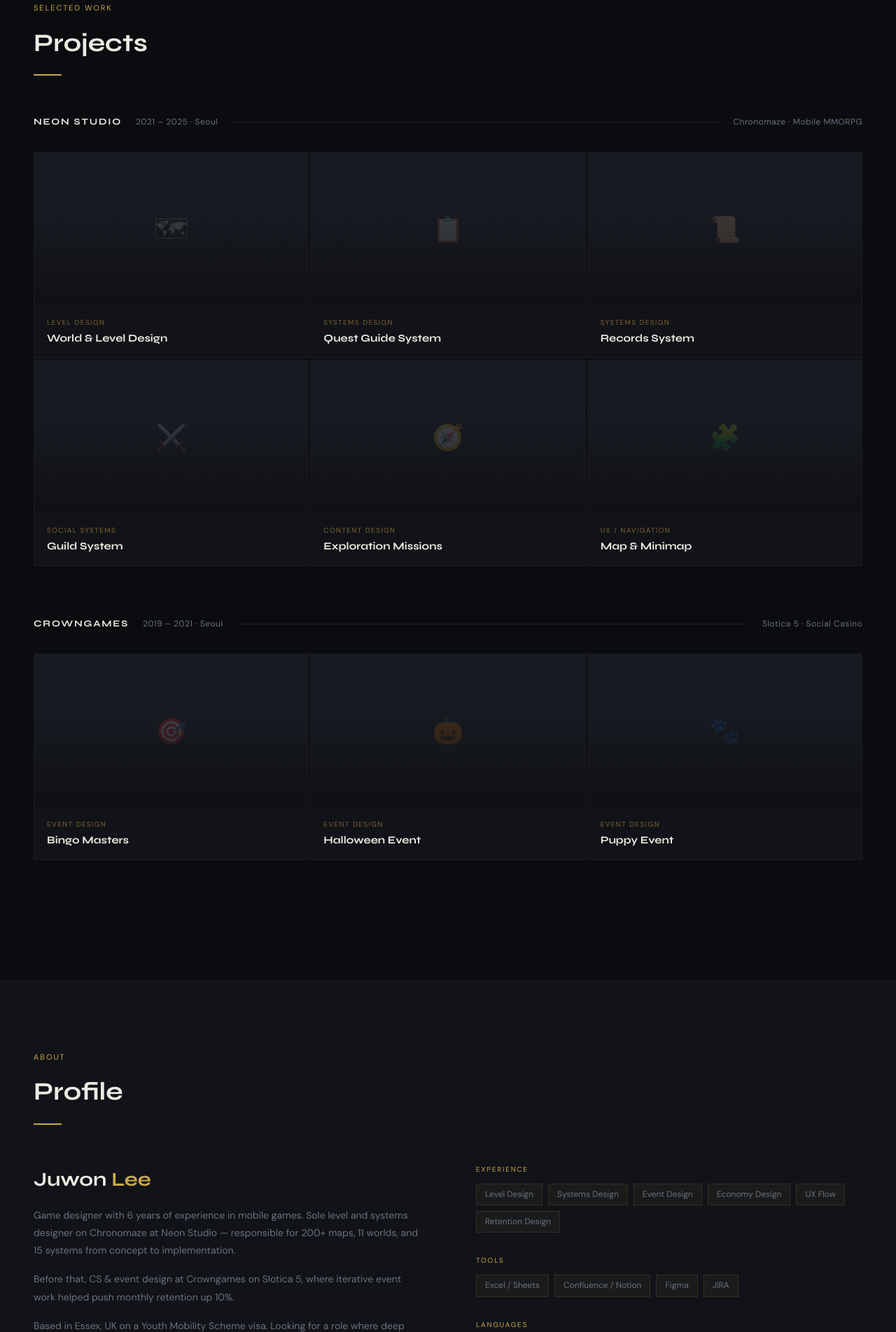
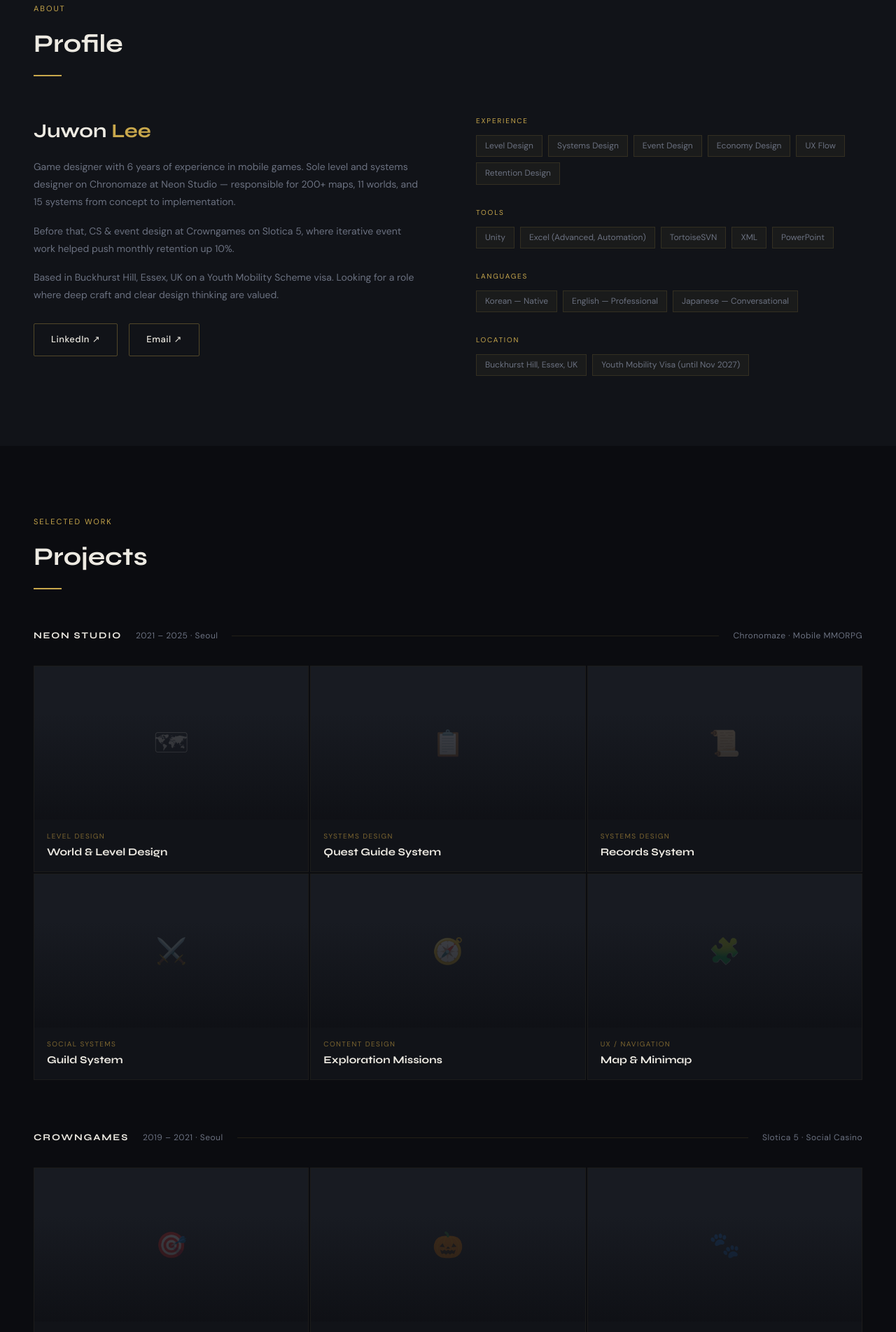
Before and after one commit to Atopos-Game/Portfolio, a plain HTML site: page index.html in a window 1280 px wide. Shown: the part 897-2800 px from the top of the page at 70% size. Drawn offline with nearby package versions, Linux system fonts and the light colour scheme.

Commit message:
Update: thin hero font, contact section with phone, remove Figma/JIRA & Key Metrics, profile after hero, Buckhurst Hill location

```diff
--- a/index.html
+++ b/index.html
@@ -6,7 +6,7 @@
 <title>Juwon Lee — Game Designer</title>
 <link rel="preconnect" href="https://fonts.googleapis.com" />
 <link rel="preconnect" href="https://fonts.gstatic.com" crossorigin />
-<link href="https://fonts.googleapis.com/css2?family=Syne:wght@400;500;600;700;800&family=DM+Sans:ital,wght@0,300;0,400;0,500;1,300&display=swap" rel="stylesheet" />
+<link href="https://fonts.googleapis.com/css2?family=Syne:wght@400;500;600;700;800&family=DM+Sans:ital,wght@0,300;0,400;0,500;1,300&family=Cormorant+Garamond:wght@300;400;500;600&display=swap" rel="stylesheet" />
 <style>
   :root {
     --bg: #0b0c10;
@@ -91,10 +91,10 @@
     0%, 100% { opacity: 1; } 50% { opacity: 0.3; }
   }
   h1 {
-    font-family: 'Syne', sans-serif;
-    font-size: clamp(42px, 5vw, 72px);
-    font-weight: 800; line-height: 1.05;
-    letter-spacing: -0.02em; margin-bottom: 24px;
+    font-family: 'Cormorant Garamond', serif;
+    font-size: clamp(46px, 5.5vw, 78px);
+    font-weight: 300; line-height: 1.05;
+    letter-spacing: -0.01em; margin-bottom: 24px;
   }
   h1 span { color: var(--gold); }
   .hero-sub {
@@ -375,6 +375,30 @@
     color: var(--muted);
   }
 
+  /* ── CONTACT ── */
+  #contact { background: var(--bg2); border-top: 1px solid rgba(201,168,76,0.08); }
+  .contact-inner {
+    max-width: 1200px; margin: 0 auto;
+    display: grid; grid-template-columns: repeat(3, 1fr); gap: 2px;
+    background: rgba(201,168,76,0.08);
+  }
+  .contact-card {
+    background: var(--bg); padding: 40px 32px; text-align: center;
+  }
+  .contact-icon {
+    font-size: 20px; color: var(--gold); margin-bottom: 14px;
+    font-family: 'Syne', sans-serif; font-weight: 700;
+  }
+  .contact-label {
+    font-size: 10px; letter-spacing: 0.18em; text-transform: uppercase;
+    color: var(--muted); margin-bottom: 10px;
+  }
+  .contact-value {
+    font-size: 14px; color: var(--white); text-decoration: none;
+    transition: color .2s;
+  }
+  .contact-value:hover { color: var(--gold); }
+
   /* ── FOOTER ── */
   footer {
     padding: 40px 48px;
@@ -398,6 +422,7 @@
     section { padding: 72px 24px; }
     .card-grid { grid-template-columns: 1fr 1fr; }
     .profile-inner { grid-template-columns: 1fr; gap: 48px; }
+    .contact-inner { grid-template-columns: 1fr; }
     footer { flex-direction: column; gap: 16px; text-align: center; }
     .overlay-content { padding: 24px 24px 28px; }
     .overlay-kpi { grid-template-columns: repeat(3, 1fr); }
@@ -425,7 +450,7 @@
   <ul>
     <li><a href="#work">Work</a></li>
     <li><a href="#profile">Profile</a></li>
-    <li><a href="mailto:quierado@gmail.com">Contact</a></li>
+    <li><a href="#contact">Contact</a></li>
   </ul>
 </nav>
 
@@ -435,7 +460,7 @@
     <div class="hero-left">
       <div class="hero-tag">Game Designer · Seoul → London</div>
       <h1>Designing<br/><span>Worlds.</span><br/>Building Systems.</h1>
-      <p class="hero-sub">6 years shipping mobile games — from single-cell level layouts to full social ecosystems. Currently based in Essex, seeking opportunities in UK games.</p>
+      <p class="hero-sub">6 years shipping mobile games — from single-cell level layouts to full social ecosystems. Currently based in Buckhurst Hill, Essex, seeking opportunities in UK games.</p>
       <div class="hero-links">
         <a href="#work" class="btn btn-primary">View Work</a>
         <a href="https://www.linkedin.com/in/juwon-lee-5b3097219" target="_blank" class="btn btn-outline">LinkedIn ↗</a>
@@ -458,6 +483,65 @@
       </div>
       <div class="hero-desc-block">
         Most recently at <strong>Neon Studio (Seoul)</strong> as sole level &amp; systems designer on <strong>Chronomaze</strong> — a 2D side-scrolling mobile MMORPG that reached 627K views on Bilibili PV before open beta. Before that, event design &amp; retention work at <strong>Crowngames</strong> lifted monthly retention by <strong>10%</strong>.
+      </div>
+    </div>
+  </div>
+</section>
+
+<!-- PROFILE -->
+<section id="profile">
+  <div class="section-header reveal">
+    <span class="section-label">About</span>
+    <h2 class="section-title">Profile</h2>
+    <div class="section-line"></div>
+  </div>
+  <div class="profile-inner">
+    <div class="profile-bio reveal">
+      <h3>Juwon <span>Lee</span></h3>
+      <p>Game designer with 6 years of experience in mobile games. Sole level and systems designer on Chronomaze at Neon Studio — responsible for 200+ maps, 11 worlds, and 15 systems from concept to implementation.</p>
+      <p>Before that, CS &amp; event design at Crowngames on Slotica 5, where iterative event work helped push monthly retention up 10%.</p>
+      <p>Based in Buckhurst Hill, Essex, UK on a Youth Mobility Scheme visa. Looking for a role where deep craft and clear design thinking are valued.</p>
+      <div class="hero-links">
+        <a href="https://www.linkedin.com/in/juwon-lee-5b3097219" target="_blank" class="btn btn-outline">LinkedIn ↗</a>
+        <a href="mailto:quierado@gmail.com" class="btn btn-outline">Email ↗</a>
+      </div>
+    </div>
+    <div class="profile-detail reveal">
+      <div class="detail-block">
+        <div class="detail-label">Experience</div>
+        <div class="skill-list">
+          <span class="skill-chip">Level Design</span>
+          <span class="skill-chip">Systems Design</span>
+          <span class="skill-chip">Event Design</span>
+          <span class="skill-chip">Economy Design</span>
+          <span class="skill-chip">UX Flow</span>
+          <span class="skill-chip">Retention Design</span>
+        </div>
+      </div>
+      <div class="detail-block">
+        <div class="detail-label">Tools</div>
+        <div class="skill-list">
+          <span class="skill-chip">Unity</span>
+          <span class="skill-chip">Excel (Advanced, Automation)</span>
+          <span class="skill-chip">TortoiseSVN</span>
+          <span class="skill-chip">XML</span>
+          <span class="skill-chip">PowerPoint</span>
+        </div>
+      </div>
+      <div class="detail-block">
+        <div class="detail-label">Languages</div>
+        <div class="skill-list">
+          <span class="skill-chip">Korean — Native</span>
+          <span class="skill-chip">English — Professional</span>
+          <span class="skill-chip">Japanese — Conversational</span>
+        </div>
+      </div>
+      <div class="detail-block">
+        <div class="detail-label">Location</div>
+        <div class="skill-list">
+          <span class="skill-chip">Buckhurst Hill, Essex, UK</span>
+          <span class="skill-chip">Youth Mobility Visa (until Nov 2027)</span>
+        </div>
       </div>
     </div>
   </div>
@@ -580,60 +664,28 @@
   </div>
 </section>
 
-<!-- PROFILE -->
-<section id="profile">
+<!-- CONTACT -->
+<section id="contact">
   <div class="section-header reveal">
-    <span class="section-label">About</span>
-    <h2 class="section-title">Profile</h2>
+    <span class="section-label">Get in Touch</span>
+    <h2 class="section-title">Contact</h2>
     <div class="section-line"></div>
   </div>
-  <div class="profile-inner">
-    <div class="profile-bio reveal">
-      <h3>Juwon <span>Lee</span></h3>
-      <p>Game designer with 6 years of experience in mobile games. Sole level and systems designer on Chronomaze at Neon Studio — responsible for 200+ maps, 11 worlds, and 15 systems from concept to implementation.</p>
-      <p>Before that, CS &amp; event design at Crowngames on Slotica 5, where iterative event work helped push monthly retention up 10%.</p>
-      <p>Based in Essex, UK on a Youth Mobility Scheme visa. Looking for a role where deep craft and clear design thinking are valued.</p>
-      <div class="hero-links">
-        <a href="https://www.linkedin.com/in/juwon-lee-5b3097219" target="_blank" class="btn btn-outline">LinkedIn ↗</a>
-        <a href="mailto:quierado@gmail.com" class="btn btn-outline">Email ↗</a>
-      </div>
+  <div class="contact-inner reveal">
+    <div class="contact-card">
+      <div class="contact-icon">✉</div>
+      <div class="contact-label">Email</div>
+      <a href="mailto:quierado@gmail.com" class="contact-value">quierado@gmail.com</a>
     </div>
-    <div class="profile-detail reveal">
-      <div class="detail-block">
-        <div class="detail-label">Experience</div>
-        <div class="skill-list">
-          <span class="skill-chip">Level Design</span>
-          <span class="skill-chip">Systems Design</span>
-          <span class="skill-chip">Event Design</span>
-          <span class="skill-chip">Economy Design</span>
-          <span class="skill-chip">UX Flow</span>
-          <span class="skill-chip">Retention Design</span>
-        </div>
-      </div>
-      <div class="detail-block">
-        <div class="detail-label">Tools</div>
-        <div class="skill-list">
-          <span class="skill-chip">Excel / Sheets</span>
-          <span class="skill-chip">Confluence / Notion</span>
-          <span class="skill-chip">Figma</span>
-          <span class="skill-chip">JIRA</span>
-        </div>
-      </div>
-      <div class="detail-block">
-        <div class="detail-label">Languages</div>
-        <div class="skill-list">
-          <span class="skill-chip">Korean — Native</span>
-          <span class="skill-chip">English — Professional</span>
-          <span class="skill-chip">Japanese — Conversational</span>
-        </div>
-      </div>
-      <div class="detail-block">
-        <div class="detail-label">Location</div>
-        <div class="skill-list">
-          <span class="skill-chip">Essex, UK</span>
-          <span class="skill-chip">Youth Mobility Visa (until Nov 2027)</span>
-        </div>
-      </div>
+    <div class="contact-card">
+      <div class="contact-icon">☎</div>
+      <div class="contact-label">Phone</div>
+      <a href="tel:+447384429912" class="contact-value">+44 7384 429912</a>
+    </div>
+    <div class="contact-card">
+      <div class="contact-icon">in</div>
+      <div class="contact-label">LinkedIn</div>
+      <a href="https://www.linkedin.com/in/juwon-lee-5b3097219" target="_blank" class="contact-value">juwon-lee-5b3097219</a>
     </div>
   </div>
 </section>
@@ -641,10 +693,11 @@
 <!-- FOOTER -->
 <footer>
   <div class="footer-logo">JL</div>
-  <div class="footer-copy">© 2025 Juwon Lee</div>
+  <div class="footer-copy">© 2026 Juwon Lee</div>
   <div class="footer-links">
     <a href="https://www.linkedin.com/in/juwon-lee-5b3097219" target="_blank">LinkedIn</a>
     <a href="mailto:quierado@gmail.com">Email</a>
+    <a href="tel:+447384429912">+44 7384 429912</a>
   </div>
 </footer>
 
@@ -809,10 +862,6 @@
         <p>${data.process}</p>
       </div>
       <div class="overlay-section">
-        <div class="overlay-section-title">Key Metrics</div>
-        <div class="overlay-kpi">${kpiHtml}</div>
-      </div>
-      <div class="overlay-section">
         <div class="overlay-section-title">Tags</div>
         <div class="overlay-tags">${tagsHtml}</div>
       </div>
```
